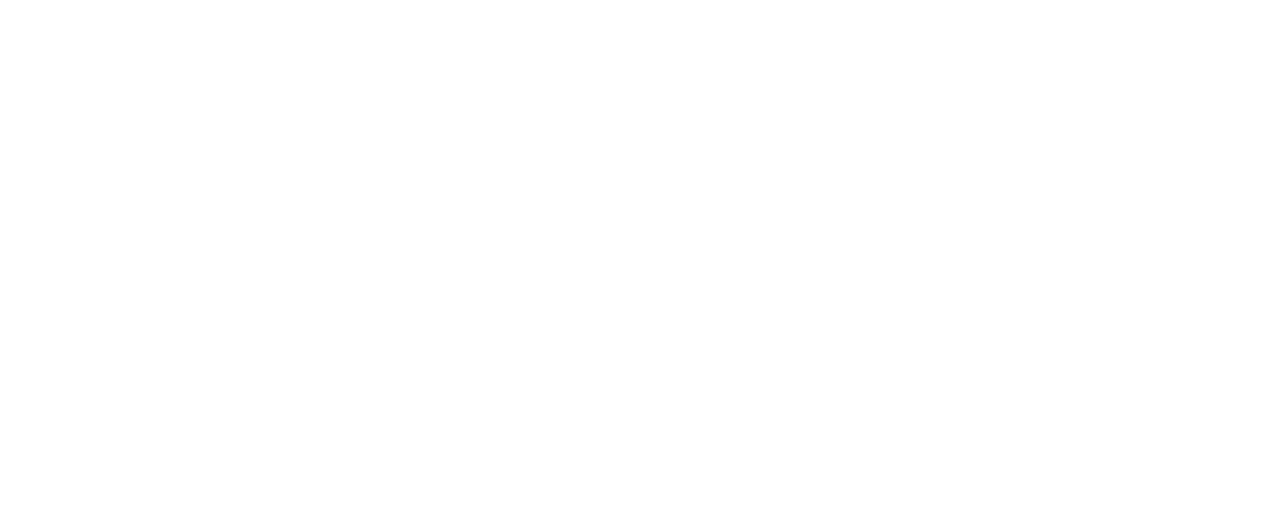
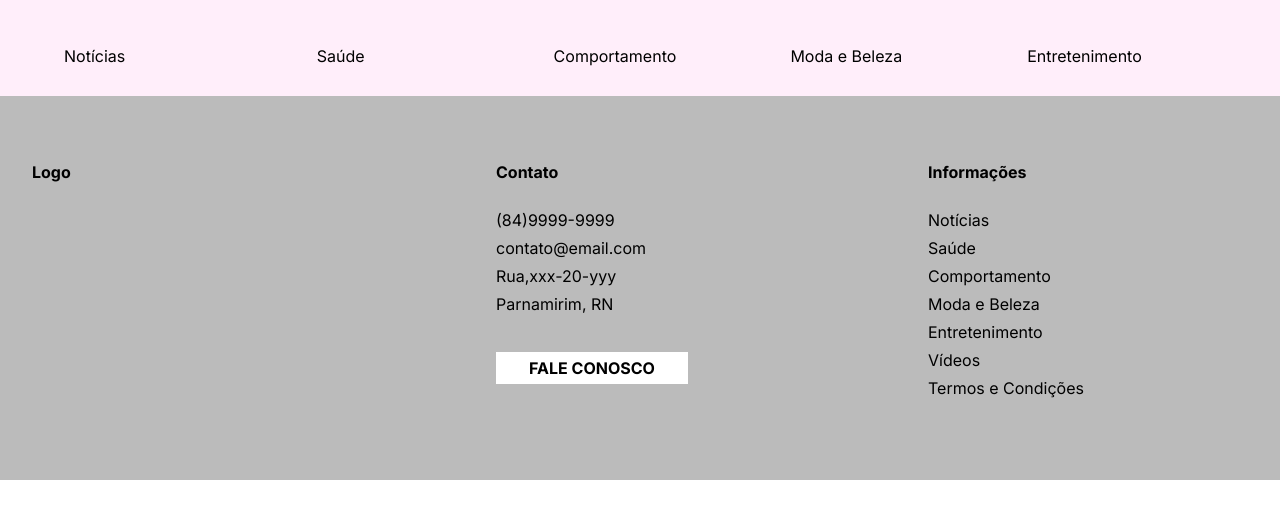
Before and after one commit to Alberinando/Prociencia, a Next.js app: page / in a window 1280 px wide. Shown: the top 518 px of the page. Built offline with nearby package versions, Linux system fonts and the light colour scheme.

Commit message:
Adicionar Header, footer e main

```diff
--- a/src/app/page.tsx
+++ b/src/app/page.tsx
@@ -1,8 +1,15 @@
 "use client"
 import Link from "next/link";
+import Footer from '../components/footer/index';
+import Header from "@/components/header";
+import Conteudo from "@/components/main/conteudo";
 
 export default function Home() {
   return (
-    <></>
+    <>
+    <Header/>
+    <Conteudo/>
+    <Footer/>
+    </>
   );
 }
--- /dev/null
+++ b/src/components/footer/index.tsx
@@ -0,0 +1,43 @@
+import React from "react";
+
+
+const Footer = () => {
+    return (
+        <>
+        <div className="flex flex-row bg-cinza text-preto size-full h-96 space-x-20 ">
+            <div className="mx-8 py-16 w-1/3">
+                <p className="preto font-pixels">Logo</p>
+            </div>
+            <div className="mx-8 py-16 w-1/3">
+                <p className="ordinal font-pixels">Contato</p>
+
+                <div className="space-y-1 py-6">
+                    <li className="list-none">(84)9999-9999</li>
+                    <li className="list-none ">contato@email.com</li>
+                    <li className="list-none">Rua,xxx-20-yyy</li>
+                    <li className="list-none">Parnamirim, RN</li>
+                    <div>
+                        <button className=" bg-branco mt-8 w-48 h-8 font-pixels">
+                            FALE CONOSCO
+                        </button>
+                    </div>
+                </div>
+            </div>
+            <div className="mx-8 py-16 w-1/3">
+                <p className=" font-pixels">Informações</p>
+                <div className="space-y-1 py-6">
+                    <li className="list-none">Notícias</li>
+                    <li className="list-none  ">Saúde</li>
+                    <li className="list-none ">Comportamento</li>
+                    <li className="list-none">Moda e Beleza</li>
+                    <li className="list-none">Entretenimento</li>
+                    <li className="list-none">Vídeos</li>
+                    <li className="list-none">Termos e Condições</li>
+                </div>
+            </div>
+        </div>
+        </>
+    )
+}
+
+export default Footer;
--- /dev/null
+++ b/src/components/header/index.tsx
@@ -0,0 +1,71 @@
+/* eslint-disable @next/next/no-img-element */
+import React from "react";
+import Image from 'next/image';
+
+
+
+
+const Header = () => {
+    return (
+        <>
+            <div className="bg-rosa p-6">
+
+                <div className=" text-white p-6 flex flex-row h-6 ">
+                    <div className="hidden mt-1">
+                        <Image
+                            src="/assets/Header/menu-hamburguer.png"
+                            alt="Minha Imagem"
+                            width={20}
+                            height={20}
+                        />
+                    </div>
+
+
+                    <div className=" -mt-1 -ml-2 mr-10 hidden">Logo</div>
+
+
+                    <div className="flex flex-row space-x-8 size-full">
+                        <div className="list-none flex flex-row w-1/5 mx-4">
+                            <li className=" list-none -mt-1 ">Notícias</li>
+                                    {/* { <li><svg xmlns="http://www.w3.org/2000/svg" width="16" height="16" fill="currentColor" className="bi bi-chevron-down" viewBox="0 0 16 16">
+                                            <path fill-rule="evenodd" d="M1.646 4.646a.5.5 0 0 1 .708 0L8 10.293l5.646-5.647a.5.5 0 0 1 .708.708l-6 6a.5.5 0 0 1-.708 0l-6-6a.5.5 0 0 1 0-.708"/>
+                                                </svg>
+                                        </li>} */}
+                        </div>
+                        <div className="list-none flex flex-row w-1/5 mx-4">
+                            <li className=" list-none -mt-1">Saúde</li>
+                                        {/* { <li><svg xmlns="http://www.w3.org/2000/svg" width="16" height="16" fill="currentColor" className="bi bi-chevron-down" viewBox="0 0 16 16">
+                                                <path fill-rule="evenodd" d="M1.646 4.646a.5.5 0 0 1 .708 0L8 10.293l5.646-5.647a.5.5 0 0 1 .708.708l-6 6a.5.5 0 0 1-.708 0l-6-6a.5.5 0 0 1 0-.708"/>
+                                                </svg>
+                                            </li>} */}
+                        </div>
+                        <div className="list-none flex flex-row w-1/5 mx-4">
+                                    <li className=" list-none -mt-1">Comportamento</li>
+                                        {/* { <li><svg xmlns="http://www.w3.org/2000/svg" width="16" height="16" fill="currentColor" className="bi bi-chevron-down" viewBox="0 0 16 16">
+                                                <path fill-rule="evenodd" d="M1.646 4.646a.5.5 0 0 1 .708 0L8 10.293l5.646-5.647a.5.5 0 0 1 .708.708l-6 6a.5.5 0 0 1-.708 0l-6-6a.5.5 0 0 1 0-.708"/>
+                                                </svg>
+                                            </li>} */}
+                        </div>
+                        <div className=" list-none flex flex-row w-1/5 mx-4">
+                                    <li className="list-none -mt-1">Moda e Beleza</li>
+                                        {/* { <li><svg xmlns="http://www.w3.org/2000/svg" width="16" height="16" fill="currentColor" className="bi bi-chevron-down" viewBox="0 0 16 16">
+                                                <path fill-rule="evenodd" d="M1.646 4.646a.5.5 0 0 1 .708 0L8 10.293l5.646-5.647a.5.5 0 0 1 .708.708l-6 6a.5.5 0 0 1-.708 0l-6-6a.5.5 0 0 1 0-.708"/>
+                                                </svg>
+                                            </li>} */}
+                        </div>
+                        <div className=" list-none flex flex-row w-1/5 mx-4">
+                                    <li className="list-none -mt-1">Entretenimento</li>
+                                            {/* <li><svg xmlns="http://www.w3.org/2000/svg" width="16" height="16" fill="currentColor" className="bi bi-chevron-down" viewBox="0 0 16 16">
+                                                <path fill-rule="evenodd" d="M1.646 4.646a.5.5 0 0 1 .708 0L8 10.293l5.646-5.647a.5.5 0 0 1 .708.708l-6 6a.5.5 0 0 1-.708 0l-6-6a.5.5 0 0 1 0-.708"/>
+                                                </svg>
+                                            </li> */}
+                        </div>
+                    </div>
+                </div>
+
+            </div>
+        </>
+    )
+}
+
+export default Header;
--- /dev/null
+++ b/src/components/main/conteudo.tsx
@@ -0,0 +1,22 @@
+import React from "react";
+
+
+const Conteudo = () => {
+    return (
+        <>
+       { /*<div className="bg-rosa ">
+            <div className="h-svh">
+
+            </div>
+            <div className="h-svh">
+
+            </div>
+            <div className="h-svh">
+
+            </div>
+    </div>*/}
+        </>
+    )
+}
+
+export default Conteudo;
--- a/tailwind.config.ts
+++ b/tailwind.config.ts
@@ -6,7 +6,31 @@
     "./src/components/**/*.{js,ts,jsx,tsx,mdx}",
     "./src/app/**/*.{js,ts,jsx,tsx,mdx}",
   ],
-  theme: {},
+  theme: {
+    extend: {
+      fontWeight: {
+        pixels: '700',
+      },
+    },
+    colors:{
+      cinza : '#BBBBBB',
+      preto:'#000000',
+      rosa:'#FFEEFA',
+      branco: '#FFFFFF'
+    },
+    fontFamily: {
+      sans: 'ui-sans-serif',
+      serif: 'font-roboto',
+      mono: 'ui-monospace',
+      display: 'Oswald',
+      body: '"Open Sans"'
+    },
+    fontWeight: {
+      thin: '100',
+      black: '900',
+      normal:'400'
+    }
+  },
   plugins: [],
 };
 export default config;
```
Also changed, not shown: public/assets/Header/menu-hamburguer.png (added).
